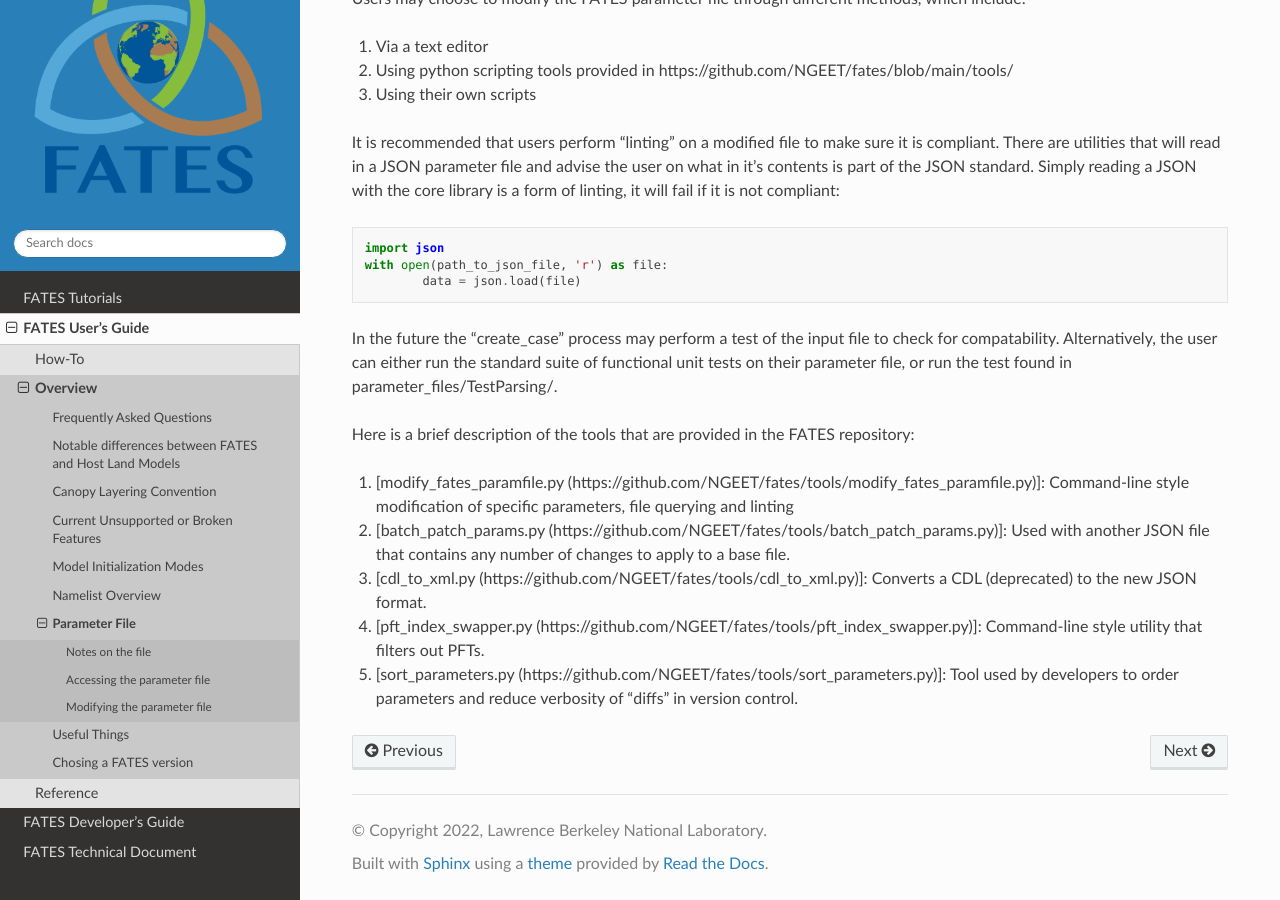
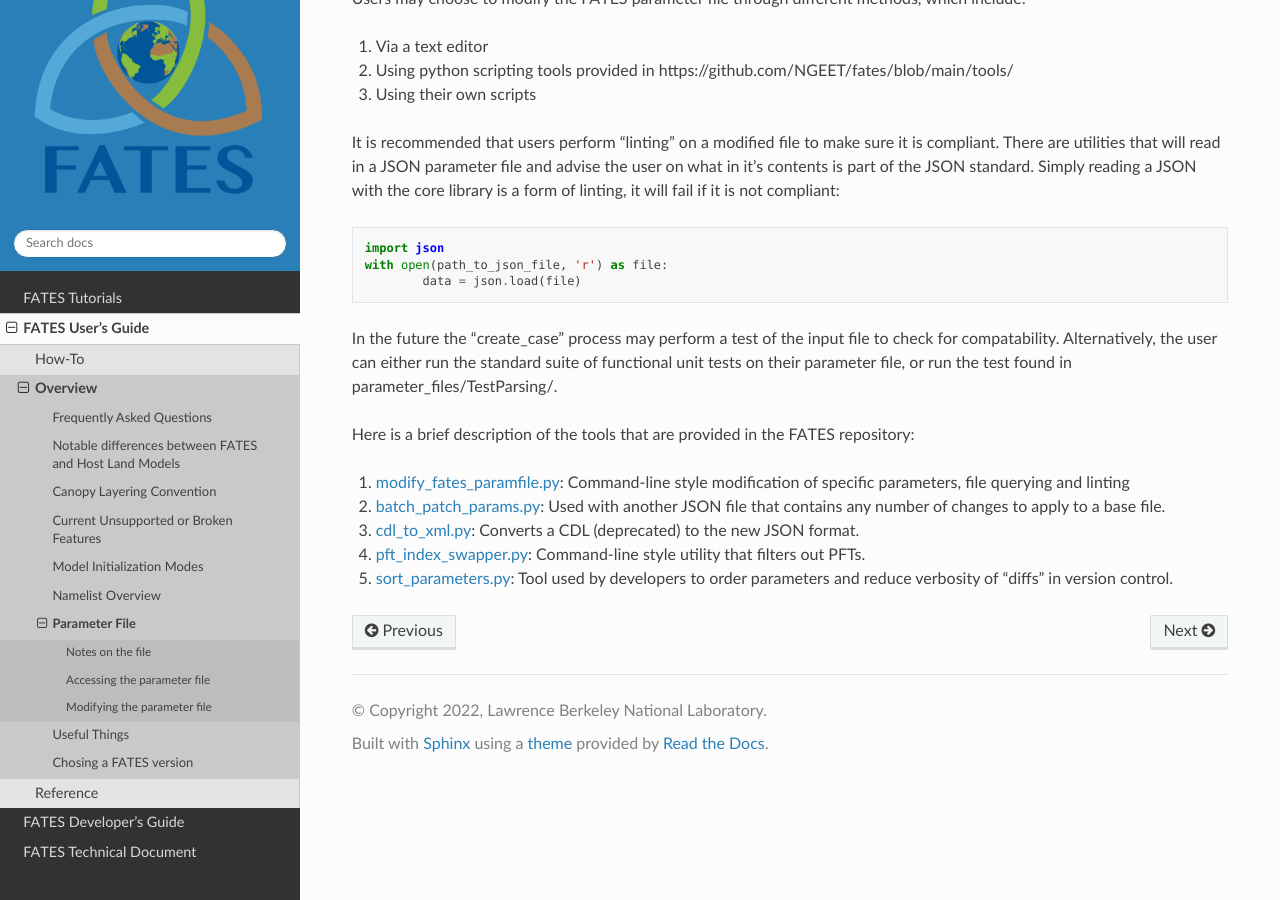
Before and after one commit to NGEET/fates-users-guide, a Sphinx documentation site: the page built from docs/source/user/Parameter-File.md, in a window 1280 px wide and 900 px high, scrolled down 1261 px. Built offline with Sphinx 7.4.7 and the Read the Docs theme 3.1.0, drawn with Linux system fonts in a browser that asks for light colours.

Commit message:
hyperlink update

```diff
--- a/docs/source/user/Parameter-File.md
+++ b/docs/source/user/Parameter-File.md
@@ -59,12 +59,12 @@ In the future the "create_case" process may perform a test of the input file to
 
 Here is a brief description of the tools that are provided in the FATES repository:
 
-1. [modify_fates_paramfile.py (https://github.com/NGEET/fates/tools/modify_fates_paramfile.py)]: Command-line style modification of specific parameters, file querying and linting
+1. [modify_fates_paramfile.py](https://github.com/NGEET/fates/tools/modify_fates_paramfile.py): Command-line style modification of specific parameters, file querying and linting
 
-2. [batch_patch_params.py (https://github.com/NGEET/fates/tools/batch_patch_params.py)]: Used with another JSON file that contains any number of changes to apply to a base file.
+2. [batch_patch_params.py](https://github.com/NGEET/fates/tools/batch_patch_params.py): Used with another JSON file that contains any number of changes to apply to a base file.
 
-3. [cdl_to_xml.py (https://github.com/NGEET/fates/tools/cdl_to_xml.py)]: Converts a CDL (deprecated) to the new JSON format.
+3. [cdl_to_xml.py](https://github.com/NGEET/fates/tools/cdl_to_xml.py): Converts a CDL (deprecated) to the new JSON format.
 
-4. [pft_index_swapper.py (https://github.com/NGEET/fates/tools/pft_index_swapper.py)]: Command-line style utility that filters out PFTs.
+4. [pft_index_swapper.py](https://github.com/NGEET/fates/tools/pft_index_swapper.py): Command-line style utility that filters out PFTs.
 
-5. [sort_parameters.py (https://github.com/NGEET/fates/tools/sort_parameters.py)]: Tool used by developers to order parameters and reduce verbosity of "diffs" in version control.
+5. [sort_parameters.py](https://github.com/NGEET/fates/tools/sort_parameters.py): Tool used by developers to order parameters and reduce verbosity of "diffs" in version control.
```
